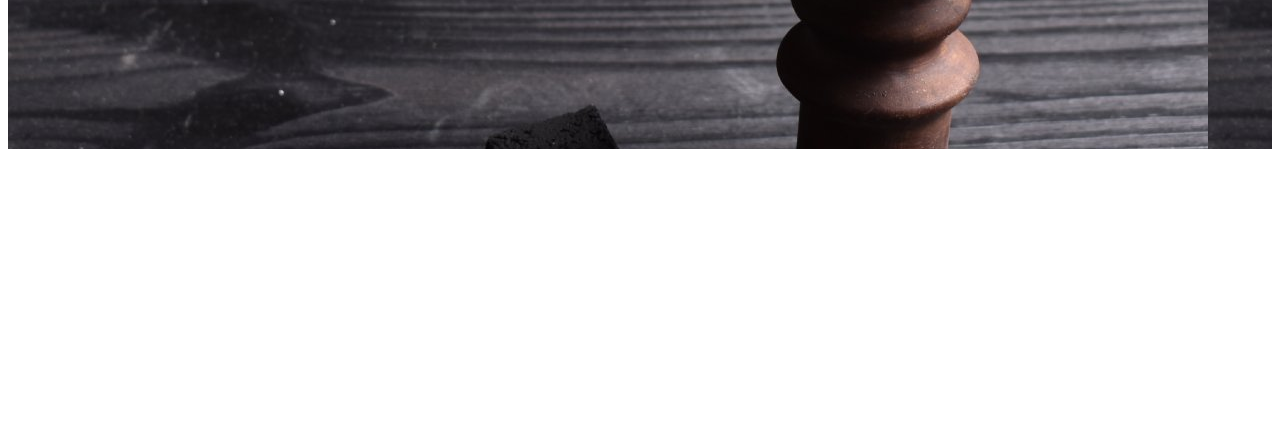
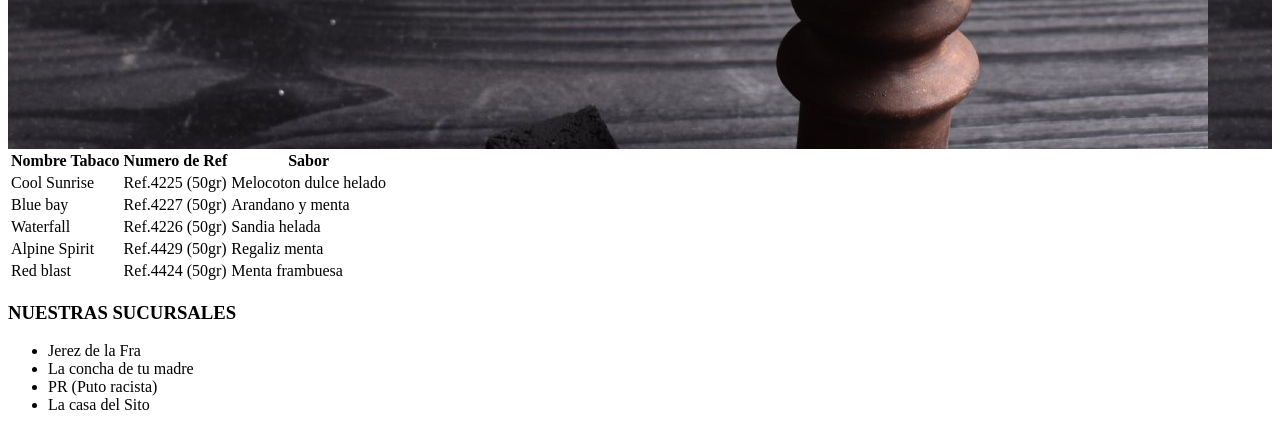
Before and after one commit to Tezzeret77/Estudio, a plain HTML site: page Trabajo1/pages/Red Raptor's Shishitas.html in a window 1280 px wide. Shown: the part 286-734 px from the top of the page. Drawn offline with Linux system fonts and the light colour scheme.

Commit message:
Tabla y lista

```diff
--- a/Trabajo1/pages/Red Raptor's Shishitas.html
+++ b/Trabajo1/pages/Red Raptor's Shishitas.html
@@ -4,7 +4,7 @@
     <meta charset="UTF-8" />
     <meta name="viewport" content="width=device-width, initial-scale=1.0" />
     <title>Red Raptor's Shishitas</title>
-    <link rel="stylesheet" href="/Trabajo1/css/RR/styleRR.css">
+    <link rel="stylesheet" href="/Trabajo1/css/RR/styleRR.css" />
   </head>
 
   <body>
@@ -12,5 +12,61 @@
       <h1 id="header">Red Raptor's Shishitas</h1>
       <h2 id="header2">Fuma como el puma</h2>
     </div>
+
+    <!-- TODO: Añadir tabla con productos y precios -->
+    <div class="tabla">
+      <table>
+        <tr>
+          <th>Nombre Tabaco</th>
+          <th>Numero de Ref</th>
+          <th>Sabor</th>
+        </tr>
+
+        <tr>
+          <td>Cool Sunrise</td>
+          <td>Ref.4225 (50gr)</td>
+          <td>Melocoton dulce helado</td>
+        </tr>
+
+        <tr>
+          <td>Blue bay</td>
+          <td>Ref.4227 (50gr)</td>
+          <td>Arandano y menta</td>
+        </tr>
+
+        <tr>
+          <td>Waterfall</td>
+          <td>Ref.4226 (50gr)</td>
+          <td>Sandia helada</td>
+        </tr>
+
+        <tr>
+          <td>Alpine Spirit</td>
+          <td>Ref.4429 (50gr)</td>
+          <td>Regaliz menta</td>
+        </tr>
+
+        <tr>
+          <td>Red blast</td>
+          <td>Ref.4424 (50gr)</td>
+          <td>Menta frambuesa</td>
+        </tr>
+      </table>
+    </div>
+
+    <!-- Y asi hasta que muera pq hay 3millones de sabores -->
+
+    <!-- TODO: Añadir lista numerada con nuestras sucursales ( Jerez, Sanfer) -->
+
+    <div>
+      <h3>NUESTRAS SUCURSALES</h3>
+
+      <ul>
+        <li>Jerez de la Fra</li>
+        <li>La concha de tu madre</li>
+        <li>PR (Puto racista)</li>
+        <li>La casa del Sito</li>
+      </ul>
+    </div>
   </body>
 </html>
```
